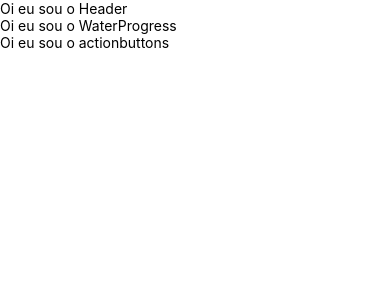
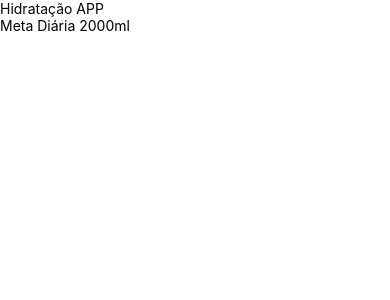
Before and after one commit to pablo-lorenzo09/diario-hidratacao, a React Native app: screen / in a window 390 px wide. Shown: the top 300 px of the page. Built offline with nearby package versions, Linux system fonts and the light colour scheme.

Commit message:
COMMIT SEGURANÇA

```diff
--- a/App.jsx
+++ b/App.jsx
@@ -1,5 +1,5 @@
 import { useState } from 'react';
-import { StyleSheet, View, StatusBar } from 'react-native';
+import { StyleSheet, View, StatusBar, Text } from 'react-native';
 import { SafeAreaProvider, SafeAreaView } from 'react-native-safe-area-context';
 import { COLORS } from './src/constants/colors';
 import { Header } from './src/components/Header';
@@ -23,9 +23,10 @@ export default function App() {
   return (
     <SafeAreaProvider>
       <SafeAreaView>
-        <Header/>
-        <WaterProgress/>
-        <ActionButtons/>
+        <StatusBar barStyle={'auto'}/>
+        <View>
+         <Header/>
+        </View>
       </SafeAreaView>
     </SafeAreaProvider>
   );
--- a/src/components/Header.jsx
+++ b/src/components/Header.jsx
@@ -3,9 +3,8 @@ import { View, Text } from 'react-native';
 export function Header() {
     return(
           <View>
-                <Text>
-                    Oi eu sou o Header
-                </Text>
+                <Text>Hidratação APP</Text>
+                <Text>Meta Diária 2000ml</Text>
             </View>
     )
 };
```
